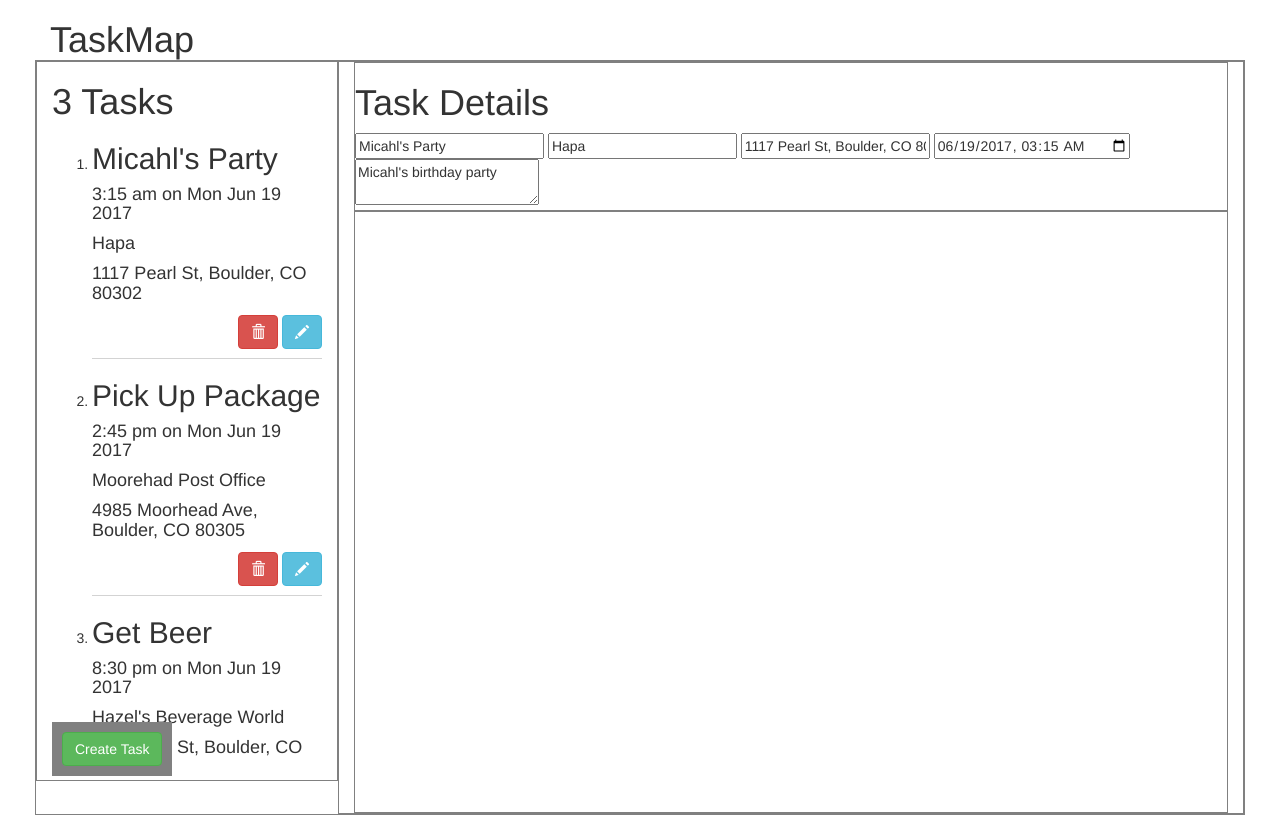
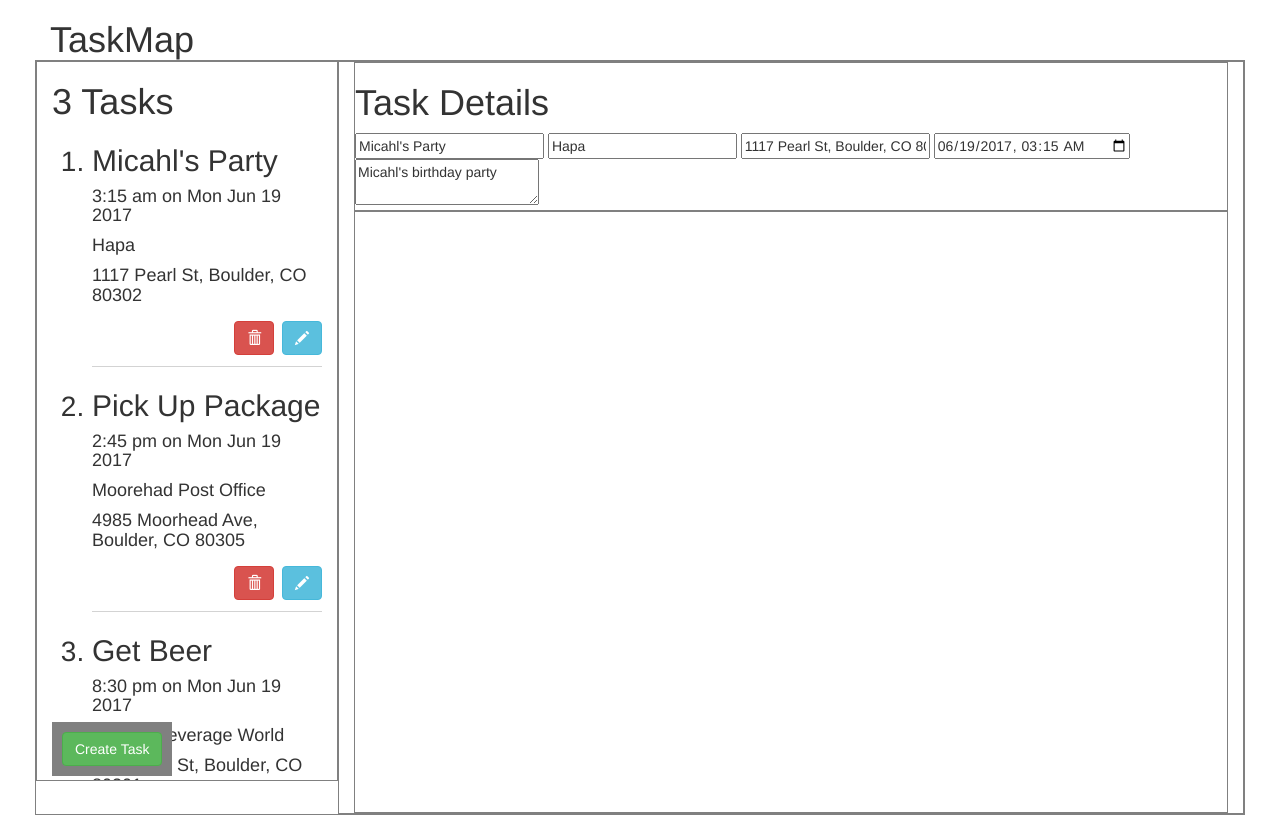
Before and after one commit to MichaelBadaracca-ElasticElephant/Task-Map, a website: page mapTask.html in a window 1280 px wide. Drawn offline with nearby package versions, Linux system fonts and the light colour scheme; no server answers.

Commit message:
Fixed issue adding new tasks by setting the date to the current date on creation.

```diff
--- a/main.js
+++ b/main.js
@@ -29,8 +29,6 @@ var item = Vue.component( 'task', {
             this.$emit( 'select-task', task );
         },
         time: function () {
-            console.log( "TASK", this.task );
-            console.log( "MAINAPPVM", this.formatAMPM );
             var time = formatAMPM( this.task.dateTime );
             return time;
         }
@@ -88,7 +86,7 @@ var mainAppVm = new Vue( {
             for ( var taskCount = 0; taskCount < this.taskList.length; taskCount++ ) {
                 var task = this.taskList[taskCount];
                 //create a marker
-                mapMarkers.push( this.makeMarker( task, taskCount ) );
+                //mapMarkers.push( this.makeMarker( task, taskCount ) );
 
                 //create a waypoint if there are valid coordinates
                 //TODO: have a more rigorious test on whether the coordinates are valid
@@ -251,7 +249,7 @@ var mainAppVm = new Vue( {
                 description: "",
                 date: "",
                 time: "",
-                dateTime: "",
+                dateTime: new Date(),
                 duration: 0,
                 locationName: "",
                 address: "",
@@ -321,10 +319,13 @@ function updateLocalTimePicker( datetime ) {
 }
 
 function formatAMPM( date ) {
+    console.log( "DATE",typeof date );
+
+
         //Code modified from this forum: https://stackoverflow.com/questions/8888491/how-do-you-display-javascript-datetime-in-12-hour-am-pm-format
         //TODO: fix timezone offset problem
-    var timeZoneOffset = date.getTimezoneOffset();
-    var timeZoneOffsetInHours = timeZoneOffset / 60;
+        //var timeZoneOffset = date.getTimezoneOffset();
+        //var timeZoneOffsetInHours = timeZoneOffset / 60;
 
         var hours = date.getHours();
         //console.log("INITIAL HOURS", date.getHours() );
--- a/taskMap.css
+++ b/taskMap.css
@@ -30,7 +30,9 @@ header{
     padding: 0 50px;
 }
 
-
+li{
+    font-size:2em;
+}
 
 /*Map Styles*/
 #map {
```
Lines whose indentation alone changed are shown as unchanged.
